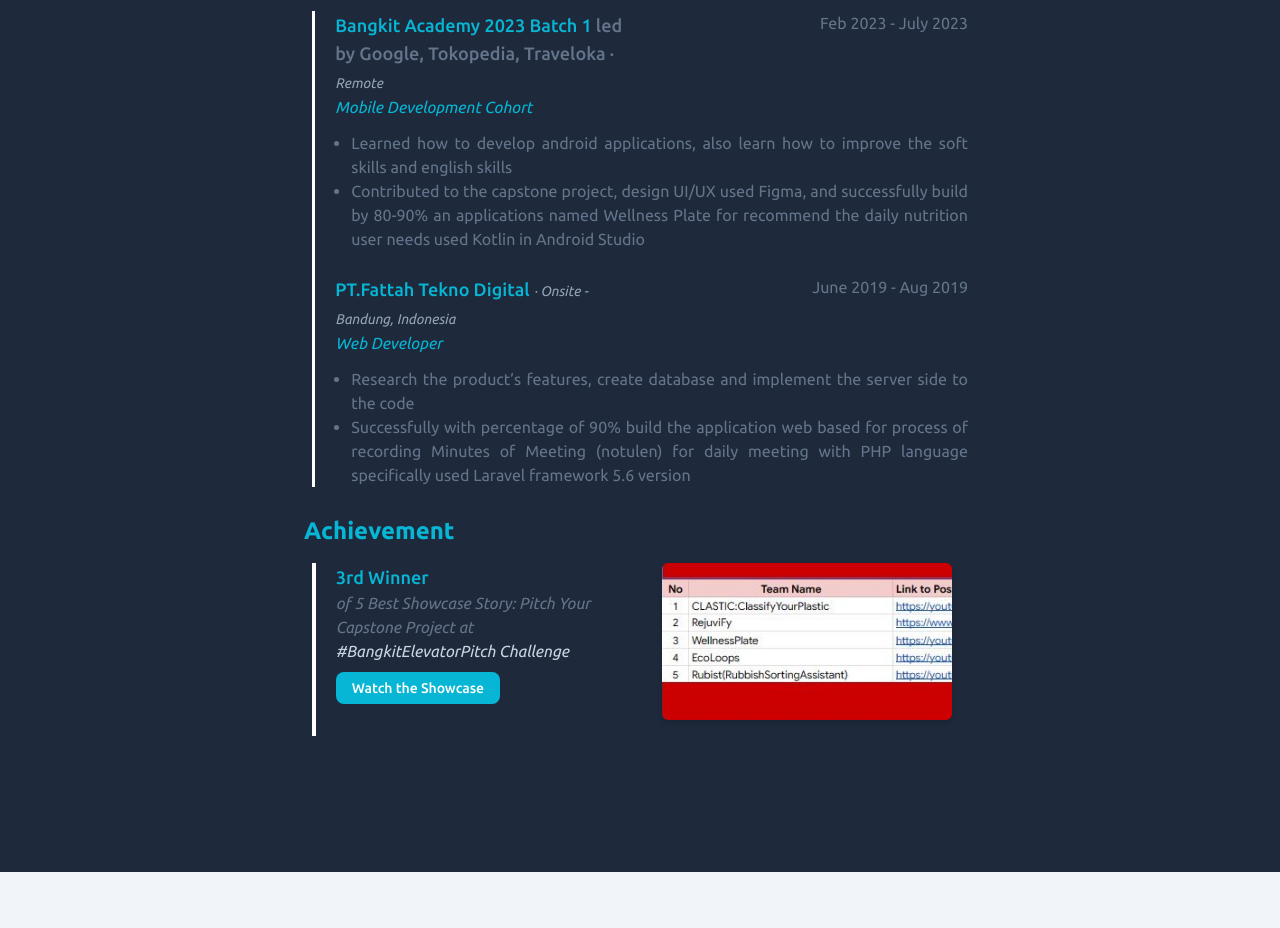
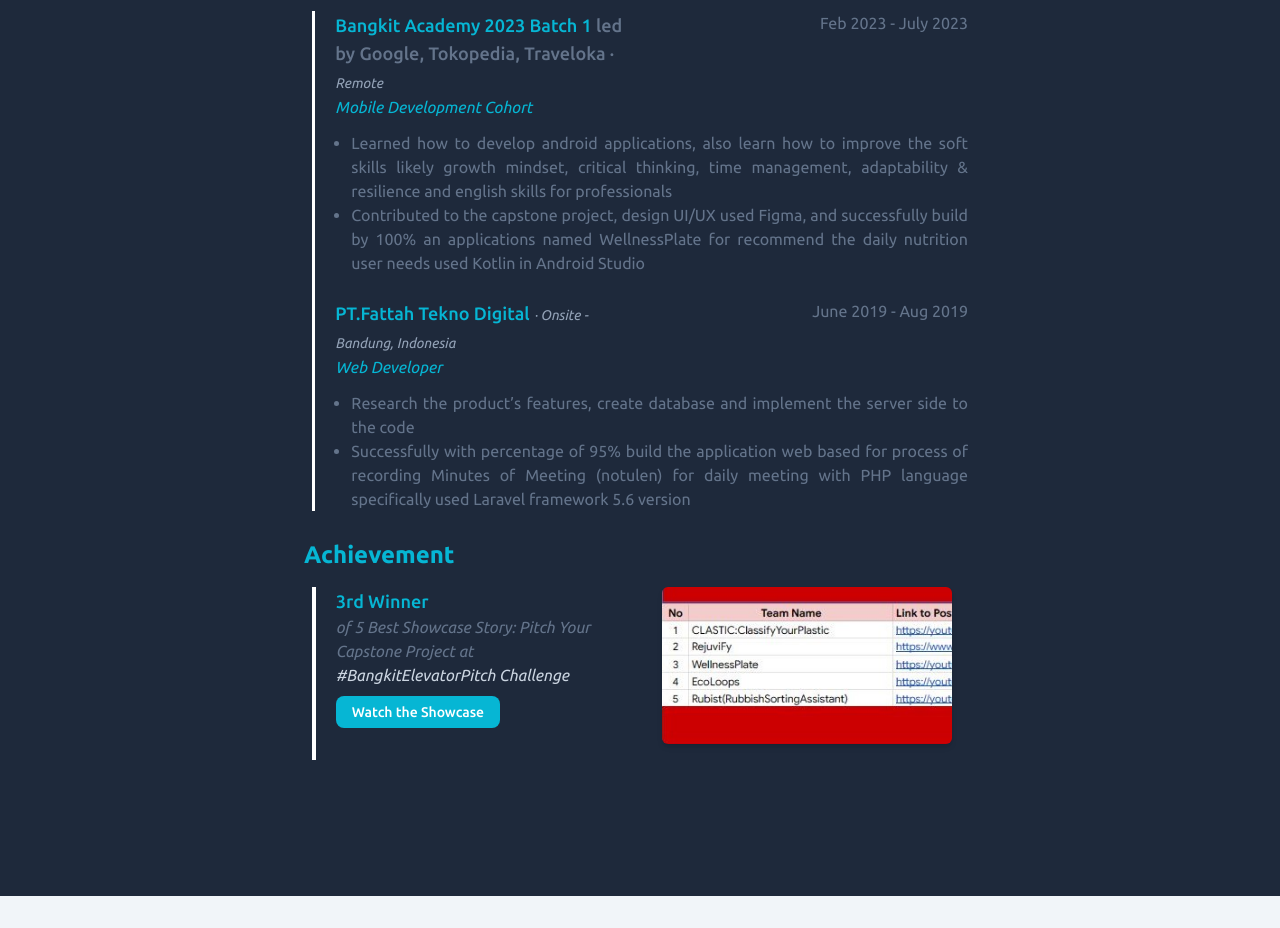
Before and after one commit to najmaask/portfolio, a website: page index.html in a window 1280 px wide. Shown: the part 1637-2565 px from the top of the page. Drawn offline with Linux system fonts and the light colour scheme.

Commit message:
edit description

```diff
--- a/index.html
+++ b/index.html
@@ -402,13 +402,15 @@
                   class="list-disc list-outside font-normal text-justify text-base text-secondary ml-4 mb-6">
                   <li>
                     Learned how to develop android applications, also learn how
-                    to improve the soft skills and english skills
+                    to improve the soft skills likely growth mindset, critical
+                    thinking, time management, adaptability & resilience and
+                    english skills for professionals
                   </li>
                   <li>
                     Contributed to the capstone project, design UI/UX used
-                    Figma, and successfully build by 80-90% an applications
-                    named Wellness Plate for recommend the daily nutrition user
-                    needs used Kotlin in Android Studio
+                    Figma, and successfully build by 100% an applications named
+                    WellnessPlate for recommend the daily nutrition user needs
+                    used Kotlin in Android Studio
                   </li>
                 </ul>
                 <!-- 2nd Experience -->
@@ -435,7 +437,7 @@
                     implement the server side to the code
                   </li>
                   <li>
-                    Successfully with percentage of 90% build the application
+                    Successfully with percentage of 95% build the application
                     web based for process of recording Minutes of Meeting
                     (notulen) for daily meeting with PHP language specifically
                     used Laravel framework 5.6 version
```
Also changed, not shown: src/output.css.
